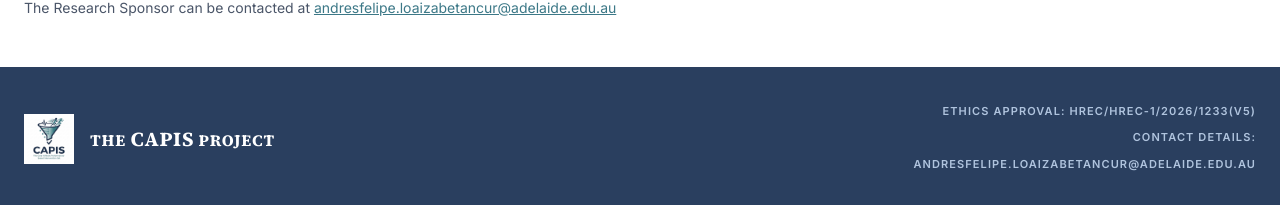
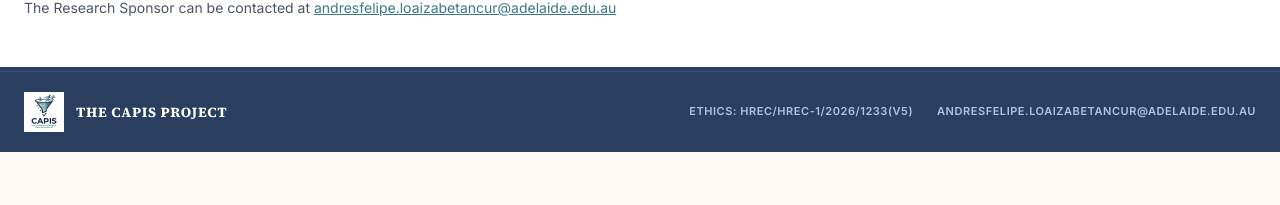
Before and after one commit to LoaizaBetancur/CAPIS-Project-Website, a Next.js app: page / in a window 1280 px wide. Shown: the part 3940-4145 px from the top of the page. After the commit the page ends 4092 px from the top, so only its background shows below. Built offline with nearby package versions, Linux system fonts and the light colour scheme.

Commit message:
Update Footer.tsx

```diff
--- a/components/Footer.tsx
+++ b/components/Footer.tsx
@@ -4,84 +4,82 @@ const NAVY = "#2A3F5F";
 
 export default function Footer() {
   return (
-    <footer style={{ backgroundColor: NAVY, padding: "32px 24px" }}>
+    <footer style={{ backgroundColor: NAVY, borderTop: "1px solid #3A4F6F" }}>
       <div
         style={{
           maxWidth: "1280px",
           margin: "0 auto",
-          display: "grid",
+          padding: "20px 24px",
+          display: "flex",
           alignItems: "center",
-          gap: "32px",
-          gridTemplateColumns: "1fr 1fr",
+          justifyContent: "space-between",
+          gap: "24px",
+          flexWrap: "wrap",
         }}
-        className="footer-grid"
       >
         {/* LEFT: Logo + Name */}
-        <div style={{ display: "flex", alignItems: "center", gap: "16px" }}>
-          <div style={{ position: "relative", width: "50px", height: "50px", flexShrink: 0 }}>
+        <div style={{ display: "flex", alignItems: "center", gap: "12px" }}>
+          <div style={{ position: "relative", width: "40px", height: "40px", flexShrink: 0 }}>
             <Image
               src="/images/capis-logo.png"
               alt="CAPIS"
               fill
               style={{ objectFit: "contain" }}
-              sizes="50px"
+              sizes="40px"
             />
           </div>
-          <div>
-            <p
+          <span
             style={{
               fontFamily: "var(--font-display)",
-                fontSize: "16px",
+              fontSize: "14px",
               fontWeight: 700,
               color: "#FFFFFF",
               letterSpacing: "0.05em",
-                margin: 0,
-                lineHeight: 1.2,
+              whiteSpace: "nowrap",
             }}
           >
-              THE <span style={{ fontSize: "20px" }}>CAPIS</span> PROJECT
-            </p>
-          </div>
+            THE CAPIS PROJECT
+          </span>
         </div>
 
         {/* RIGHT: Ethics + Contact */}
-        <div style={{ textAlign: "right" }}>
-          <p
+        <div
+          style={{
+            display: "flex",
+            alignItems: "center",
+            gap: "24px",
+            flexWrap: "wrap",
+          }}
+        >
+          <span
             style={{
               fontSize: "11px",
               fontWeight: 600,
               color: "#B0C4DE",
-              letterSpacing: "0.1em",
+              letterSpacing: "0.05em",
               textTransform: "uppercase",
-              margin: "0 0 8px 0",
+              whiteSpace: "nowrap",
             }}
           >
-            Ethics approval: HREC/HREC-1/2026/1233(v5)
-          </p>
-          <p
-            style={{
-              fontSize: "11px",
-              fontWeight: 600,
-              color: "#B0C4DE",
-              letterSpacing: "0.1em",
-              textTransform: "uppercase",
-              margin: "0 0 4px 0",
-            }}
-          >
-            Contact details:
-          </p>
+            Ethics: HREC/HREC-1/2026/1233(v5)
+          </span>
           <a
             href="mailto:andresfelipe.loaizabetancur@adelaide.edu.au"
             style={{
               fontSize: "11px",
               fontWeight: 600,
               color: "#B0C4DE",
-              letterSpacing: "0.1em",
+              letterSpacing: "0.05em",
               textTransform: "uppercase",
               textDecoration: "none",
+              whiteSpace: "nowrap",
             }}
-            onMouseEnter={(e) => { e.currentTarget.style.color = "#FFFFFF"; }}
-            onMouseLeave={(e) => { e.currentTarget.style.color = "#B0C4DE"; }}
+            onMouseEnter={(e) => {
+              e.currentTarget.style.color = "#FFFFFF";
+            }}
+            onMouseLeave={(e) => {
+              e.currentTarget.style.color = "#B0C4DE";
+            }}
           >
             andresfelipe.loaizabetancur@adelaide.edu.au
           </a>
```
Lines whose indentation alone changed are shown as unchanged.
